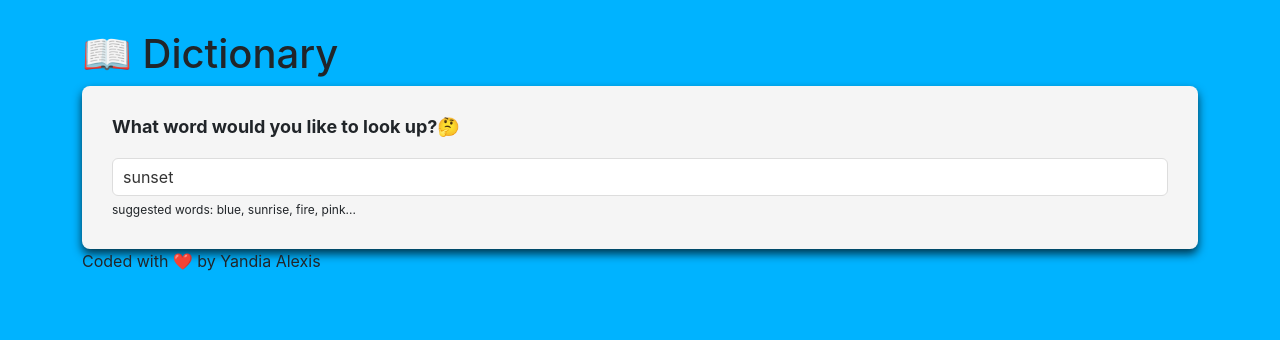
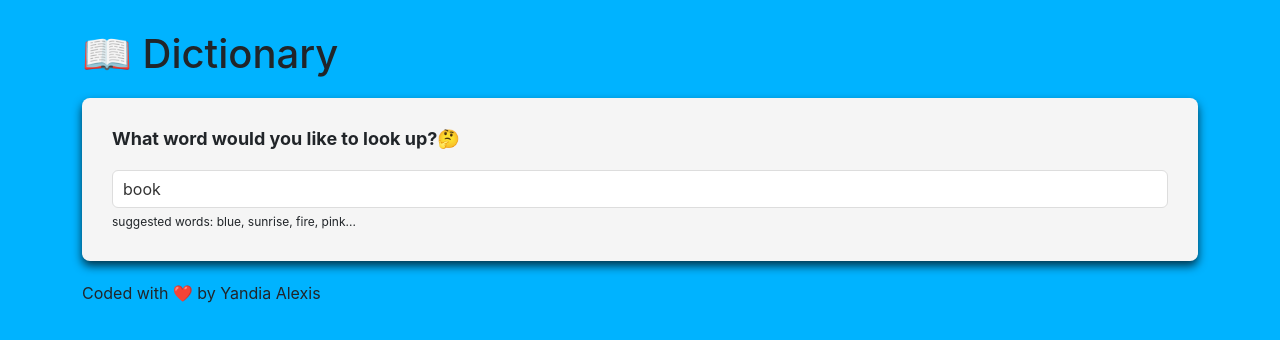
Before and after one commit to yand160/dictionary-project, a React (Create React App) app: page / in a window 1280 px wide. Shown: the top 340 px of the page. Built offline with nearby package versions, Linux system fonts and the light colour scheme; no server answers.

Commit message:
fixed css styling & fixed definition error

```diff
--- a/src/App.js
+++ b/src/App.js
@@ -8,7 +8,7 @@ export default function App() {
         <header className="App-header"></header>
         <h1>📖 Dictionary</h1>
         <main>
-          <Dictionary defaultKeyword="sunset" />
+          <Dictionary defaultKeyword="book" />
         </main>
         <footer className="App-footer">Coded with ❤️ by Yandia Alexis</footer>
       </div>
--- a/src/Dictionary.css
+++ b/src/Dictionary.css
@@ -9,6 +9,7 @@
   padding: 30px;
   border-radius: 8px;
   box-shadow: 0 5px 10px rgba(0, 0, 0, 0.7);
+  margin: 20px 0;
 }
 
 .Dictionary input {
--- a/src/Dictionary.js
+++ b/src/Dictionary.js
@@ -15,11 +15,6 @@ export default function Dictionary(props) {
   function search() {
     let apiUrl = `https://api.shecodes.io/dictionary/v1/define?word=${keyword}&key=7eo5ded69c3ffa8b7taebbf0b44b9fb2`;
     axios.get(apiUrl).then(handleResponse);
-  }
-
-  function handleSubmit(event) {
-    event.preventDefault();
-    search();
   }
 
   function handleKeywordChange(event) {
--- a/src/Meaning.js
+++ b/src/Meaning.js
@@ -6,8 +6,7 @@ export default function Meaning(props) {
   return (
     <div className="Meaning">
       <h3>{props.meaning.partOfSpeech}</h3>
-      <div className="definition">{props.meaning.definitions}</div>
-      <strong>Definition:</strong>
+      <strong>Definition:{props.meaning.definition}</strong>
       <br />
       <strong>Example:</strong>
       <div className="example">
```
